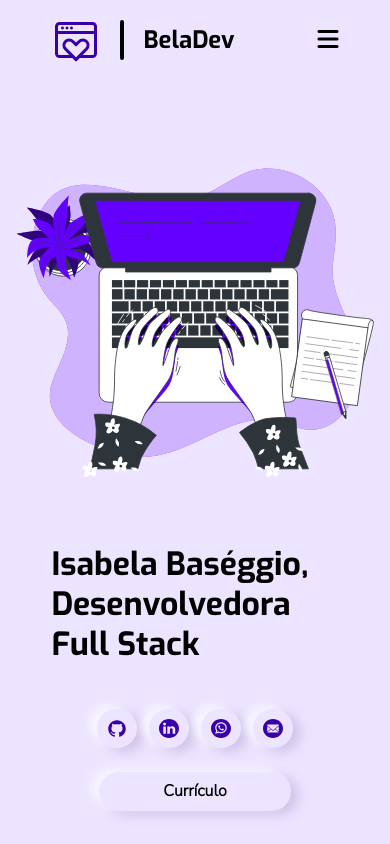
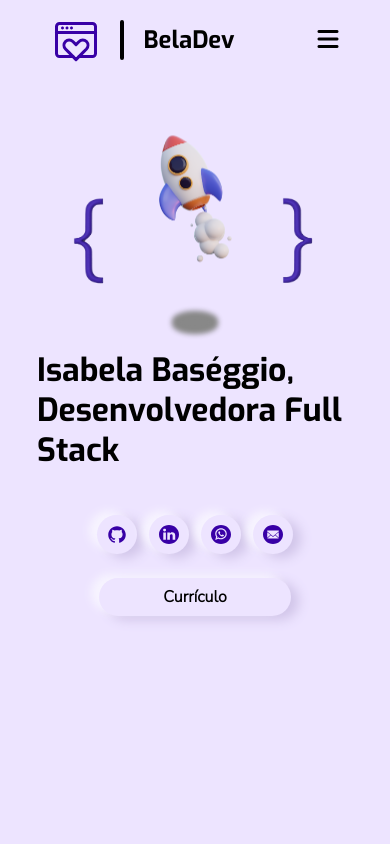
Before and after one commit to IsabelaBaseggio/portfolio, a plain HTML site: page index.html in a window 390 px wide. Drawn offline with Linux system fonts and the light colour scheme.

Commit message:
apresentacao - bug animação

```diff
--- a/index.html
+++ b/index.html
@@ -54,10 +54,10 @@
             <li><a href="formacoes">Formações</a></li>
             <li>
                 <ul class="social_medias">
-                    <li><a href=""><img src="./assets/github.svg" alt=""></a></li>
-                    <li><a href=""><img src="./assets/linkedin.svg" alt=""></a></li>
-                    <li><a href=""><img src="./assets/whatsapp.svg" alt=""></a></li>
-                    <li><a href=""><img src="./assets/email.svg" alt=""></a></li>
+                    <li><a href=""><img src="./assets/github.svg" alt="github icon"></a></li>
+                    <li><a href=""><img src="./assets/linkedin.svg" alt="linkedin icon"></a></li>
+                    <li><a href=""><img src="./assets/whatsapp.svg" alt="whatsapp icon"></a></li>
+                    <li><a href=""><img src="./assets/email.svg" alt="email icon"></a></li>
                 </ul>
             </li>
             <li>
@@ -82,17 +82,24 @@
 
             <div  class="apresentacao_conteudo_btns">
                 <ul class="social_medias">
-                    <li><a href=""><img src="./assets/github.svg" alt=""></a></li>
-                    <li><a href=""><img src="./assets/linkedin.svg" alt=""></a></li>
-                    <li><a href=""><img src="./assets/whatsapp.svg" alt=""></a></li>
-                    <li><a href=""><img src="./assets/email.svg" alt=""></a></li>
+                    <li><a href=""><img src="./assets/github.svg" alt="github icon"></a></li>
+                    <li><a href=""><img src="./assets/linkedin.svg" alt="linkedin icon"></a></li>
+                    <li><a href=""><img src="./assets/whatsapp.svg" alt="whatsapp icon"></a></li>
+                    <li><a href=""><img src="./assets/email.svg" alt="email icon"></a></li>
                 </ul>
                 <div class="curriculo">Currículo</div>
             </div>
 
         </section>
 
-        <img class="apresentacao_icon" src="./assets/apresentacao_icon.svg" alt="">
+        <div class="apresentacao_icon">
+            <img class="apresentacao_icon_content braces" src="./assets/left_curly_bracket.png" alt="left brace symbol">
+            <div class="apresentacao_icon_content rocket_and_shadow">
+                <img class="rocket" src="./assets/rocket_colors.png" alt="rocket">
+                <div class="shadow"></div>
+            </div>
+            <img class="apresentacao_icon_content braces" src="./assets/right_curly_bracket.png" alt="right brace symbol">
+        </div>
 
 
     </main>
--- a/style/style.css
+++ b/style/style.css
@@ -179,6 +179,7 @@ li a:hover{
 .dropddown_menu{
     display: none;
     position: absolute;
+    z-index: 4;
     right: 2rem;
     top: 60px;
     height: 0;
@@ -193,6 +194,8 @@ li a:hover{
 }
 
 .dropddown_menu li{
+    position: relative;
+    z-index: 5;
     padding: 0.7rem;
     display: flex;
     align-items: center;
@@ -218,21 +221,20 @@ li a:hover{
 /* MAIN */
 .apresentacao{
     width: 90vw;
-    margin-top: 6.5rem;
-    padding: 1rem 2rem;
+    margin-top: 14rem;
     display: flex;
     align-items: center;
-    justify-content: space-around;
+    justify-content: space-between;
     gap: 1.5rem;
 }
 
 .apresentacao_conteudo{
+    width: 60%;
     display: flex;
     flex-direction: column;
     justify-content: center;
     align-items: center;
     gap: 2.5rem;
-    /* width: 70%; */
 }
 
 .apresentacao_conteudo_titulo{
@@ -294,7 +296,53 @@ li a:hover{
 }
 
 .apresentacao_icon{
-    width: 25rem;
+    width: 40%;
+    padding: 0 8rem 0 0;
+    display: flex;
+    justify-content: space-between;
+    align-items: center;
+    position: static;
+}
+
+.apresentacao_icon .braces{
+    width: 15%;
+}
+
+.apresentacao_icon .rocket_and_shadow{
+    width: 30%;
+    display: flex;
+    flex-direction: column;
+    gap: 2rem;
+    position: static;
+}
+
+.rocket_and_shadow .rocket{
+    position: static;
+    animation: rocket 3s ease-in-out infinite;
+}
+
+.rocket_and_shadow .shadow{
+    background-color: #888888;
+    width: 50%;
+    height: 7px;
+    border-radius: 50%;
+    margin:auto;
+    box-shadow: 0 0 8px 9px #888888;
+    animation: shadow 3s ease-in-out infinite;
+}
+
+@keyframes shadow{
+    0%, 100%{width: 50%;box-shadow: 0 0 8px 9px #888888;}
+    50%{width: 37.5%;box-shadow: 0 0 4px 8px #888888;}
+}
+
+@keyframes rocket{
+    0%, 100%{
+        transform: translateY(0);
+    }
+    50%{
+        transform: translateY(-2rem);
+    }
 }
 
 @media(max-width:992px){
@@ -313,7 +361,18 @@ li a:hover{
 
     .apresentacao{
         flex-direction: column-reverse;
+        margin-top: 10rem;
     }
+
+    .apresentacao_conteudo{
+        width: 90%;
+    }
+
+    .apresentacao_icon{
+        width: 50%;
+        padding: 0;
+    }
+
 }
 
 @media(max-width:576px){
@@ -321,4 +380,14 @@ li a:hover{
         left: 2rem;
         width: unset;
     }
+
+    .apresentacao{
+        margin-top: 10rem;
+    }
+
+    .apresentacao_icon{
+        width: 70%;
+        padding: 0;
+    }
+
 }
```
Also changed, not shown: assets/brace_left_3d.svg (deleted), assets/brace_right_3d.svg (deleted), assets/left_curly_bracket.png (added), assets/right_curly_bracket.png (added), assets/rocket_colors.png (added), assets/rocket_mono.svg (deleted).
